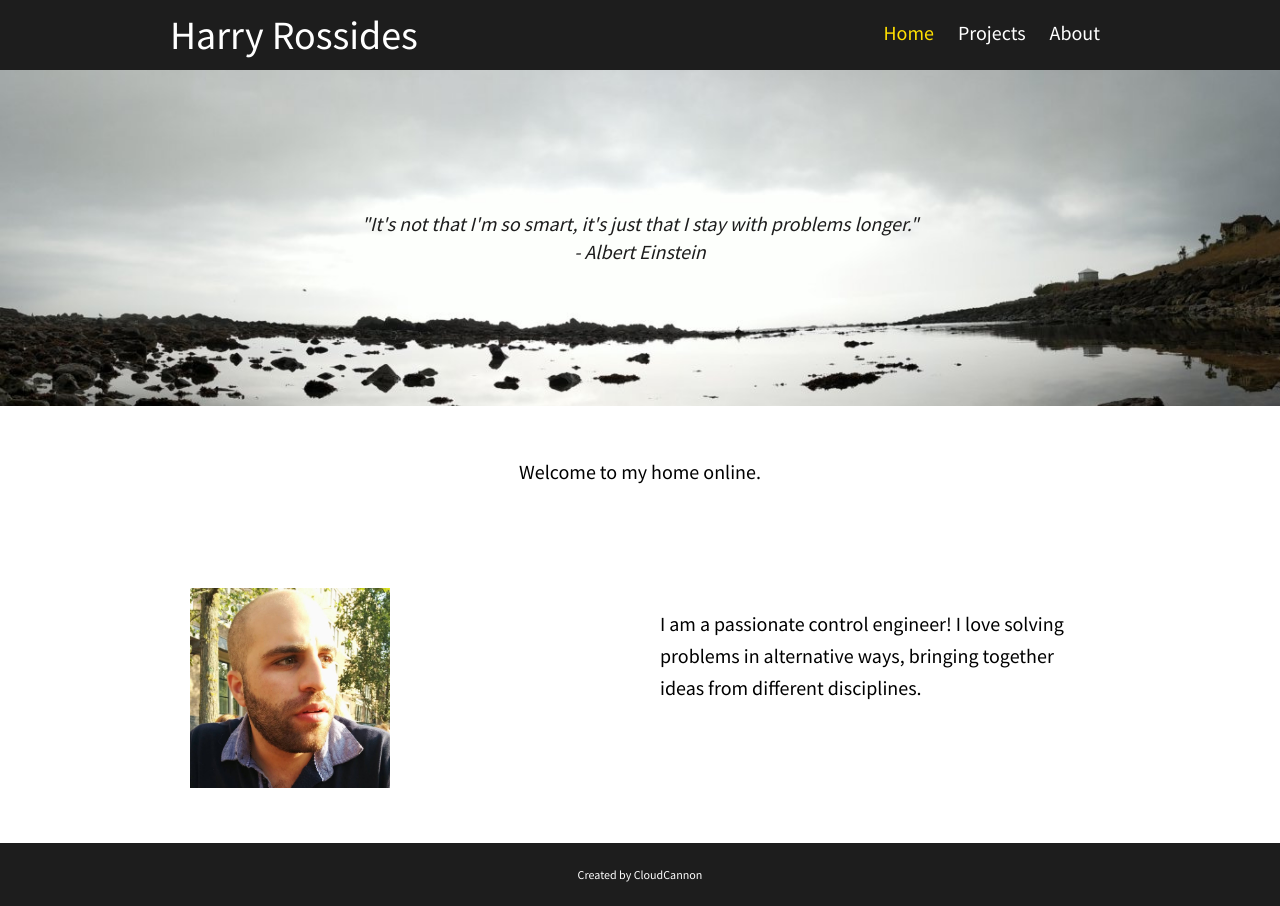
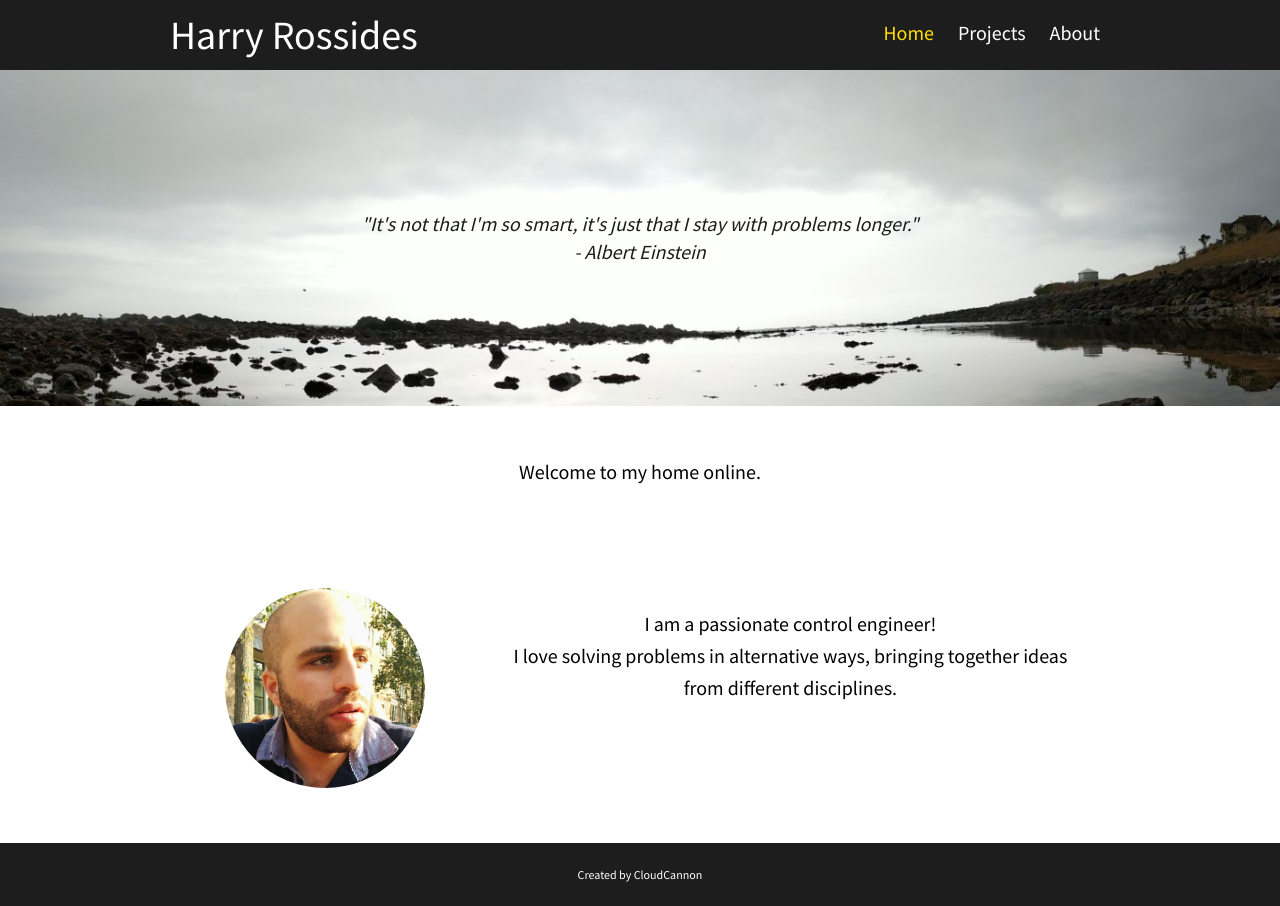
Before and after one commit to HarryRos/HarryRos.github.io, a Jekyll site: the page built from index.html, in a window 1280 px wide. Built offline with Jekyll 4.4.1, drawn with Linux system fonts in a browser that asks for light colours.

Commit message:
Index tweeks

```diff
--- a/css/style.css
+++ b/css/style.css
@@ -145,6 +145,12 @@ p.sub-text {
 	text-align: center;
 }
 
+.column.two_thirds {
+	width: 66%;
+	padding: 0 20px;
+	text-align: center;
+}
+
 .column.half {
 	width: 50%;
 	padding-left: 20px;
@@ -229,5 +235,5 @@ input[type="submit"] {
 }
 
 img.rounded {
-	border-radius: 100%;
+	border-radius: 50%;
 }
--- a/index.html
+++ b/index.html
@@ -16,12 +16,12 @@ navigation_weight: 1
 
 <div class="container">
 	<div class="columns spacing">
-		<div class="column half">
-			<img src="/images/Charalambos_Rossides.jpg" width="200" alt="Charalambos Rossides">
+		<div class="column third">
+			<img class="rounded" src="/images/Charalambos_Rossides.jpg" width="200" alt="Charalambos Rossides">
 		</div>
-		<div class="column half">
+		<div class="column two_thirds">
 			<p>
-				I am a passionate control engineer!
+				I am a passionate control engineer!<br>
 				I love solving problems in alternative ways,
 				bringing together ideas from different disciplines.
 			</p>
```
Also changed, not shown: 1 other file.
